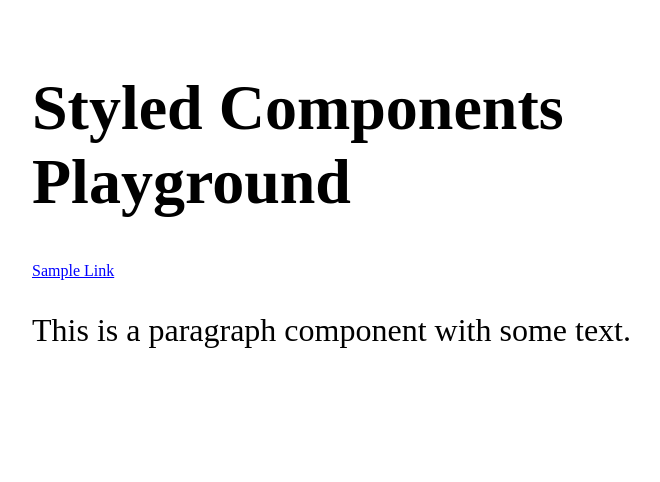
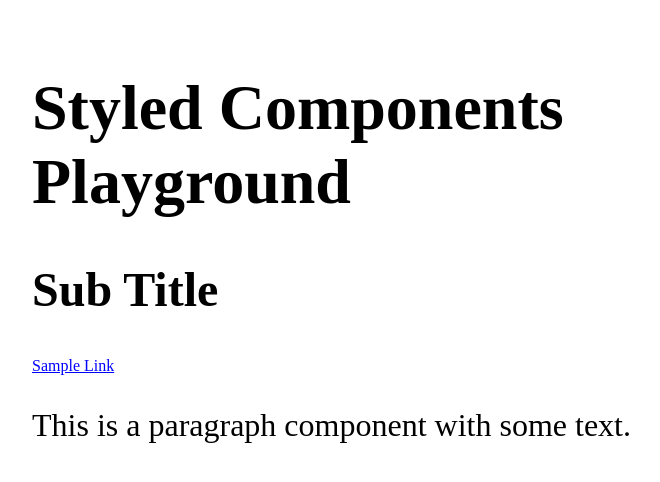
Before and after one commit to ksk1kd/styled-components-playground, a React (Vite) app: page / in a window 1280 px wide. Shown: the top 482 px of the page, without its empty margins (208-868 px from the left). Built offline with nearby package versions, Linux system fonts and the light colour scheme.

Commit message:
add variable style

```diff
--- a/src/App.tsx
+++ b/src/App.tsx
@@ -9,6 +9,11 @@ const GlobalStyle = createGlobalStyle`
 
 const Title = styled.h1`
   font-size: 4rem;
+`
+
+const fontSizeLarge = '3rem'
+const Subtitle = styled.h2`
+  font-size: ${fontSizeLarge};
 `
 
 const Link = styled.a`
@@ -38,6 +43,7 @@ function App() {
       <GlobalStyle />
       <div className="container">
         <Title>Styled Components Playground</Title>
+        <Subtitle>Sub Title</Subtitle>
         <p>
           <Link href="/">Sample Link</Link>
         </p>
```
